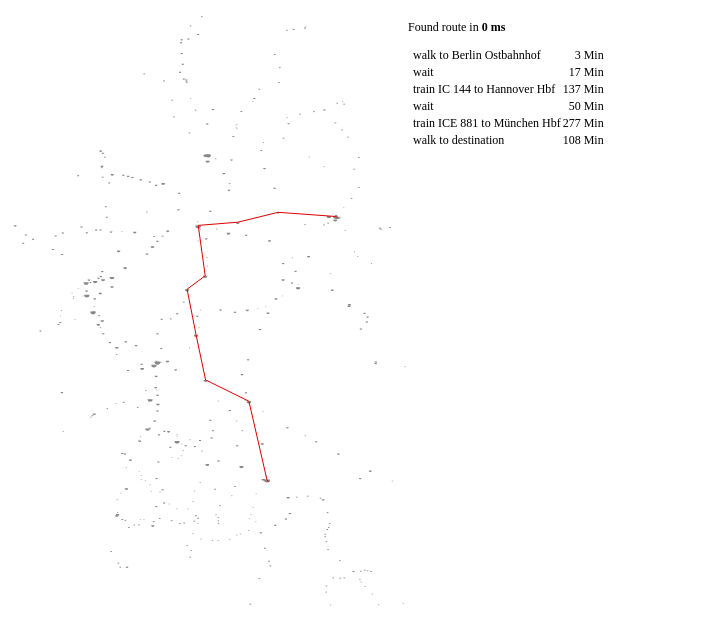
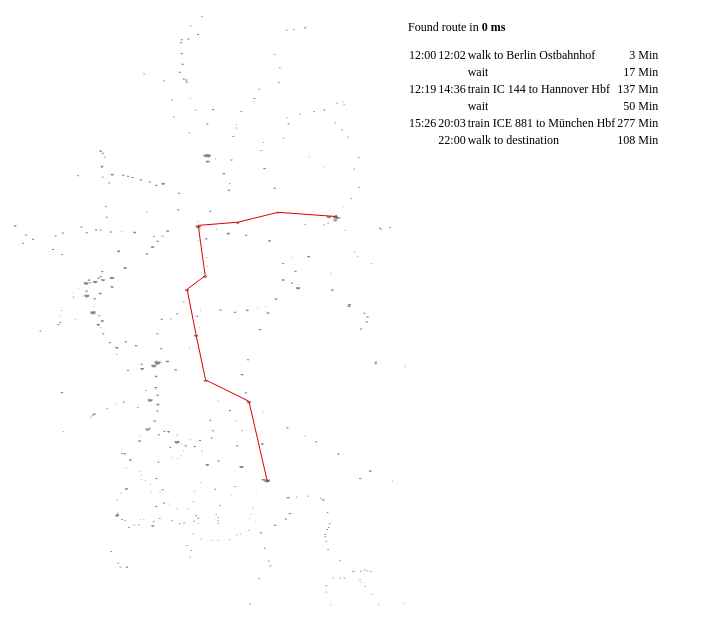
Before and after one commit to MichaelKreil/routing.js, a website: page web/index.html in a window 1280 px wide. Shown: the whole page, without its empty margins (0-707 px from the left). Drawn offline with Linux system fonts and the light colour scheme.

Commit message:
add times

```diff
--- a/web/index.html
+++ b/web/index.html
@@ -83,12 +83,15 @@
 					stop.startDistance = Math.sqrt(sqr((start.lon-stop.lon)*71.6) + sqr((start.lat-stop.lat)*111.3));
 					stop.endDistance   = Math.sqrt(sqr((  end.lon-stop.lon)*71.6) + sqr((  end.lat-stop.lat)*111.3));
 					stop.endDuration   = stop.endDistance/speed;
+					var duration = stop.startDistance/speed;
 
-					var time = startTime + stop.startDistance/speed + transfer;
+					var time = startTime + duration + transfer;
 					stop.arr = {time:time, history:[{
 						text:'walk to '+stop.name,
-						duration: stop.startDistance/speed,
-						points: [start,stop]
+						duration: duration,
+						points: [start,stop],
+						start:startTime,
+						end:startTime + duration
 					}]}
 				})
 
@@ -126,7 +129,9 @@
 									stop.arr.history.push({
 										text: 'train '+trip.route.name+' to '+stop.name,
 										duration: trip.stopArr[i] - trip.stopDep[index],
-										points:points
+										points:points,
+										start:trip.stopDep[index]+offset,
+										end:  trip.stopArr[i]+offset,
 									})
 								}
 							}
@@ -141,7 +146,8 @@
 					stop.arr.history.push({
 						text:'walk to destination',
 						duration:stop.endDuration,
-						points:[stop,end]
+						points:[stop,end],
+						end:stop.arr.time
 					});
 					if (bestTime > stop.arr.time) {
 						bestTime = stop.arr.time;
@@ -159,8 +165,10 @@
 				bestStop.arr.history.forEach(function (step) {
 					var duration = step.duration;
 					duration = Math.ceil(duration/60).toFixed(0)+' Min';
+					var startTime = step.start ? fmtTime(step.start) : '';
+					var   endTime = step.end   ? fmtTime(step.end) : '';
 					html.push([
-						'<tr><td></td><td></td><td>'+step.text+'</td><td class="right">'+duration+'</td></tr>'
+						'<tr><td>'+startTime+'</td><td>'+endTime+'</td><td>'+step.text+'</td><td class="right">'+duration+'</td></tr>'
 					].join(''));
 					if (step.points) path = path.concat(step.points);
 				})
@@ -169,6 +177,15 @@
 				$('#output').html(html);
 
 				draw(path);
+				function fmtTime(t) {
+					t = t % 86400;
+					var s = (t % 60).toFixed(0);
+					t = Math.floor(t/60);
+					var m = (t % 60).toFixed(0);
+					t = Math.floor(t/60);
+					var h = (t % 24).toFixed(0);
+					return h+':'+('00'+m).slice(-2)
+				}
 			}
 
 			function draw(path) {
```
